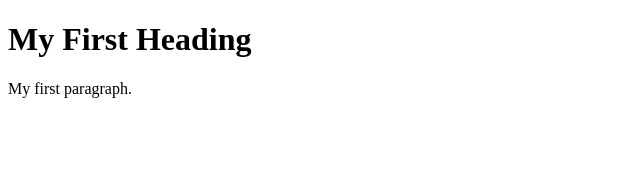
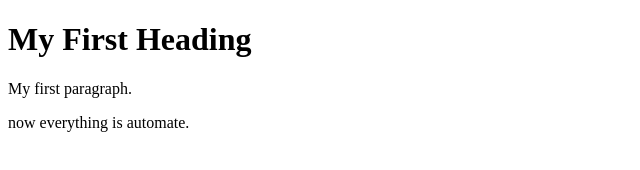
Before and after one commit to codesdebugger/do-02, a plain HTML site: page index.html in a window 1280 px wide. Shown: the whole page, without its empty margins (0-640 px from the left). Drawn offline with Linux system fonts and the light colour scheme.

Commit message:
Update index.html

```diff
--- a/index.html
+++ b/index.html
@@ -6,5 +6,7 @@
 
 <p>My first paragraph.</p>
 
+  <p>now everything is automate.</p>
+
 </body>
 </html>
```
